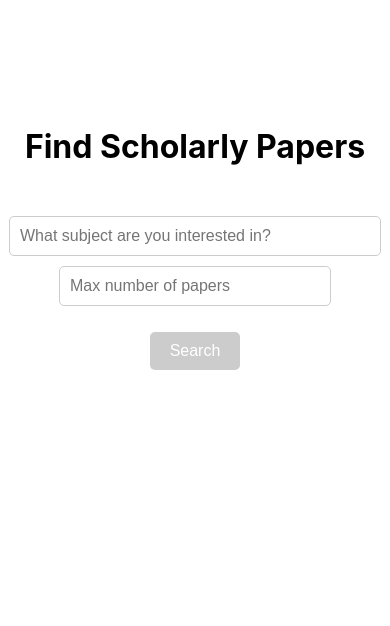
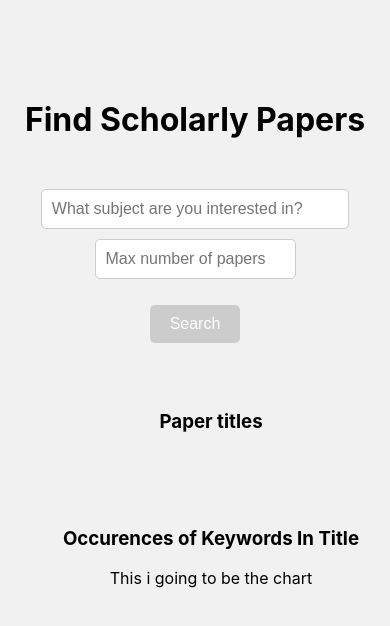
Before and after one commit to vvictorious/cypris-app, a React (Create React App) app: page / in a window 390 px wide. Shown: the top 626 px of the page. Built offline with nearby package versions, Linux system fonts and the light colour scheme.

Commit message:
componentized the app

```diff
--- a/src/App.js
+++ b/src/App.js
@@ -3,15 +3,23 @@ import "./main.scss";
 import axios from "axios";
 
 import Search from "./components/Search";
+import PapersList from "./components/PapersList";
+import Chart from "./components/Chart";
 
 function App() {
-  const [input, setInput] = useState("");
+  const [primaryInput, setprimaryInput] = useState("");
+  const [secondaryInput, setSecondaryInput] = useState("");
   const [keywordCounts, setKeywordCounts] = useState(null);
+  const [papers, setPapers] = useState(null);
 
-  console.log("keywordCounts", keywordCounts);
+  console.log(keywordCounts)
 
-  const countKeywordOccurrences = (papers, keywords) => {
+  const countKeywordOccurrences = (papers) => {
     const keywordCounts = {};
+    const words = primaryInput.trim().split(/\s+/);
+    const keywords = words.filter(
+      (word) => !["and", "or", "not"].includes(word.toLowerCase())
+    );
 
     papers.forEach((paper) => {
       keywords.forEach((keyword) => {
@@ -26,31 +34,37 @@ function App() {
   };
 
   async function fetchData() {
-    console.log("FIRED");
-    const words = input.trim().split(/\s+/);
-    const keywords = words.filter(
-      (word) => !["and", "or", "not"].includes(word.toLowerCase())
-    );
-
-    const queryString = encodeURIComponent(input);
-    console.log("queryString", queryString);
-
+    const queryString = encodeURIComponent(primaryInput);
     try {
       const response = await axios.get(
-        `https://api.core.ac.uk/v3/search/works?q=(${queryString})&limit=5`
+        `https://api.core.ac.uk/v3/search/works?q=(${queryString})${
+          secondaryInput ? `&limit=${secondaryInput}` : ""
+        }`
       );
-      console.log(response.data.results)
-      countKeywordOccurrences(response.data.results, keywords);
+      setPapers(response.data.results);
+      countKeywordOccurrences(response.data.results);
     } catch (error) {
       console.error("Error fetching data:", error);
     }
-    setInput("");
+    setprimaryInput("");
+    setSecondaryInput("");
   }
 
   return (
     <div className="App">
-      <h1 className='title'>Find Scholarly Papers</h1>
-      <Search input={input} setInput={setInput} fetchData={fetchData} />
+      <h1 className="title">Find Scholarly Papers</h1>
+      <Search
+        primaryInput={primaryInput}
+        setprimaryInput={setprimaryInput}
+        secondaryInput={secondaryInput}
+        setSecondaryInput={setSecondaryInput}
+        fetchData={fetchData}
+      />
+
+      <div className="flex-container">
+        <PapersList papers={papers} />
+        <Chart />
+      </div>
     </div>
   );
 }
--- /dev/null
+++ b/src/components/Chart.js
@@ -0,0 +1,12 @@
+import "../sylesheets/chart.scss";
+
+const Chart = () => {
+  return (
+    <div className="chart-container">
+      <h3 className="chart-title">Occurences of Keywords In Title</h3>
+      <div>This i going to be the chart</div>
+    </div>
+  );
+};
+
+export default Chart;
--- /dev/null
+++ b/src/components/PapersList.js
@@ -0,0 +1,17 @@
+import "../sylesheets/papersList.scss";
+
+const PapersList = ({ papers }) => {
+  return (
+    <div className="papers-container">
+      <h3 className="papers-title">Paper titles</h3>
+      {papers &&
+        papers.map((paper) => (
+          <div className="papers-inner-container" key={paper.id}>
+            <div className="paper-body-text">• {paper.title}</div>
+          </div>
+        ))}
+    </div>
+  );
+};
+
+export default PapersList;
--- a/src/components/Search.js
+++ b/src/components/Search.js
@@ -1,22 +1,23 @@
 import "../sylesheets/search.scss";
 
-const Search = ({ input, setInput, fetchData }) => {
+const Search = ({
+  primaryInput,
+  setprimaryInput,
+  secondaryInput,
+  setSecondaryInput,
+  fetchData,
+}) => {
   const handleSearchClick = (e) => {
     e.preventDefault();
     fetchData();
-  };
-
-  const handleSecondaryInputChange = (e) => {
-    // Implement any logic for handling changes in the secondary input
-    console.log("Secondary input value:", e.target.value);
   };
 
   return (
     <div className="search-container">
       <form action="/search" method="GET">
         <input
-          value={input}
-          onChange={(e) => setInput(e.target.value)}
+          value={primaryInput}
+          onChange={(e) => setprimaryInput(e.target.value)}
           type="text"
           id="search-input"
           name="search input"
@@ -24,8 +25,9 @@ const Search = ({ input, setInput, fetchData }) => {
           placeholder="What subject are you interested in?"
         />
         <input
+          value={secondaryInput}
           type="number"
-          onChange={handleSecondaryInputChange}
+          onChange={(e) => setSecondaryInput(e.target.value)}
           className="secondary-input"
           placeholder="Max number of papers"
         />
@@ -33,7 +35,7 @@ const Search = ({ input, setInput, fetchData }) => {
           onClick={handleSearchClick}
           type="button"
           className="search-button"
-          disabled={input.length === 0}
+          disabled={primaryInput.length === 0}
         >
           Search
         </button>
--- a/src/main.scss
+++ b/src/main.scss
@@ -1,5 +1,23 @@
 $font-stack: Helvetica, sans-serif;
-$primary-color: red;
+$primary-100: #d5e6f5;
+$primary-200: #afccec;
+$primary-300: #7a9cc7;
+$primary-400: #4a6690;
+$primary-500: #192a47;
+$primary-600: #12203d;
+$primary-700: #0c1733;
+
+$secondary-main: #68c3c4;
+$secondary-dark: #347172;
+
+$gray-100: #f1f1f1;
+$gray-200: #e4e4e4;
+$gray-300: #b6b6b6;
+$gray-400: #8e8e8e;
+$gray-500: #575757;
+
+$white: #ffffff;
+$black: #200d13;
 
 body {
   margin: 0;
@@ -10,9 +28,22 @@ body {
     sans-serif;
   -webkit-font-smoothing: antialiased;
   -moz-osx-font-smoothing: grayscale;
+  background-color: $gray-100;
+
+  .App {
+    padding: 16px;
+  }
 
   .title {
     text-align: center;
-    margin-top: 15vh;
+    margin-top: 10vh;
+  }
+  .flex-container {
+    display: flex;
+    max-width: 800px;
+    margin: 0 auto;
+    @media screen and (max-width: 440px) {
+      flex-direction: column;
+    }
   }
 }
--- /dev/null
+++ b/src/sylesheets/chart.scss
@@ -0,0 +1,6 @@
+.chart-container {
+    width: 100%;
+    padding: 16px;
+    text-align: center;
+    margin-bottom: 24px;
+  }
--- /dev/null
+++ b/src/sylesheets/papersList.scss
@@ -0,0 +1,15 @@
+.papers-container {
+  width: 100%;
+  text-align: center;
+  margin-bottom: 24px;
+  padding: 16px;
+  @media screen and (max-width: 440px) {
+    flex-direction: column;
+  }
+}
+
+.paper-body-text {
+  margin-top: 10px;
+  margin-bottom: 10px;
+  text-align: left;
+}
--- a/src/sylesheets/search.scss
+++ b/src/sylesheets/search.scss
@@ -1,3 +1,5 @@
+$primary-500: #192A47;
+
 .search-container {
   margin-top: 50px;
   text-align: center;
@@ -14,6 +16,9 @@
       border-radius: 5px;
       font-size: 16px;
       margin-bottom: 10px;
+			@media screen and (max-width: 440px) {
+				width: 80%;
+			}
     }
 
     .secondary-input {
@@ -23,17 +28,21 @@
       border-radius: 5px;
       font-size: 16px;
       margin-bottom: 10px;
+			@media screen and (max-width: 440px) {
+				width: 50%;
+			}
     }
 
     .search-button {
       padding: 10px 20px;
       border: none;
-      background-color: #007bff;
+      background-color: #3d61b7;
       color: #fff;
       border-radius: 5px;
       cursor: pointer;
       font-size: 16px;
 			margin-top: 16px;
+			margin-bottom: 32px;
       &:disabled {
         background-color: #ccc;
         cursor: not-allowed;
```
